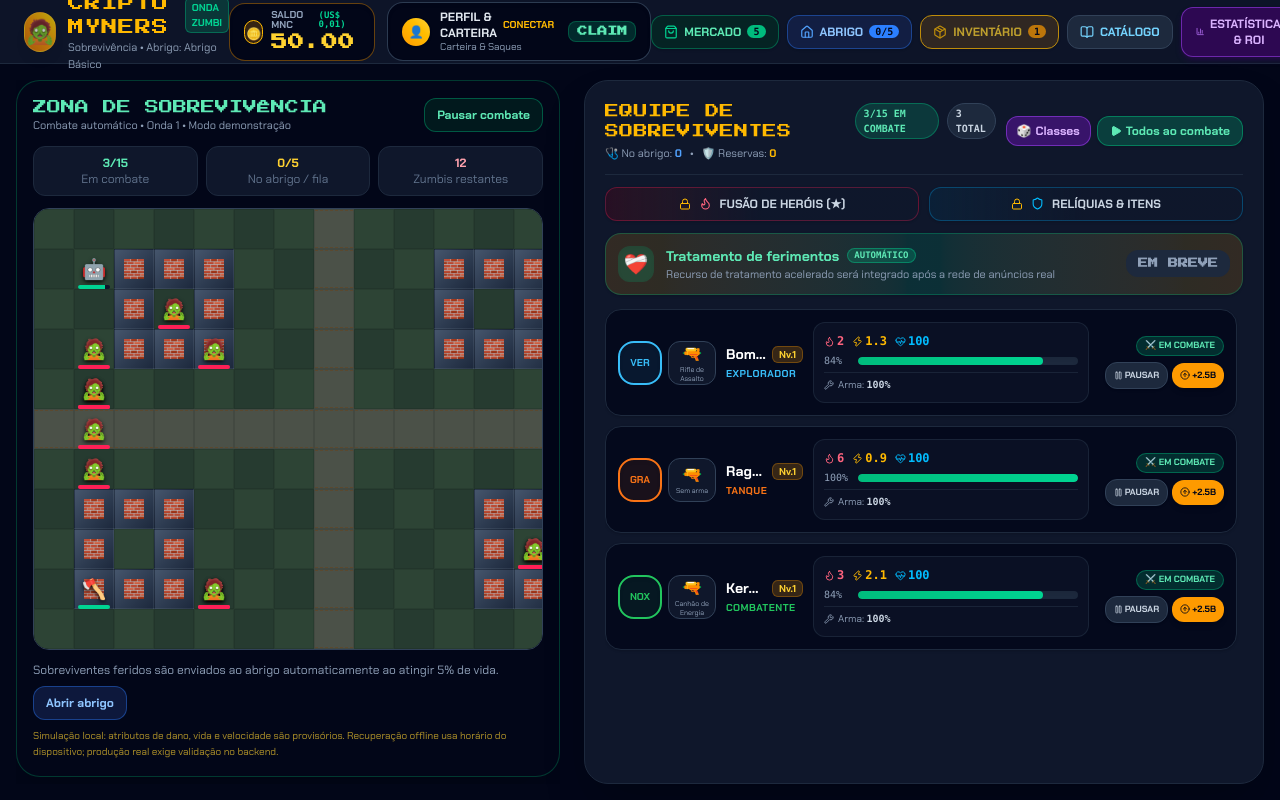
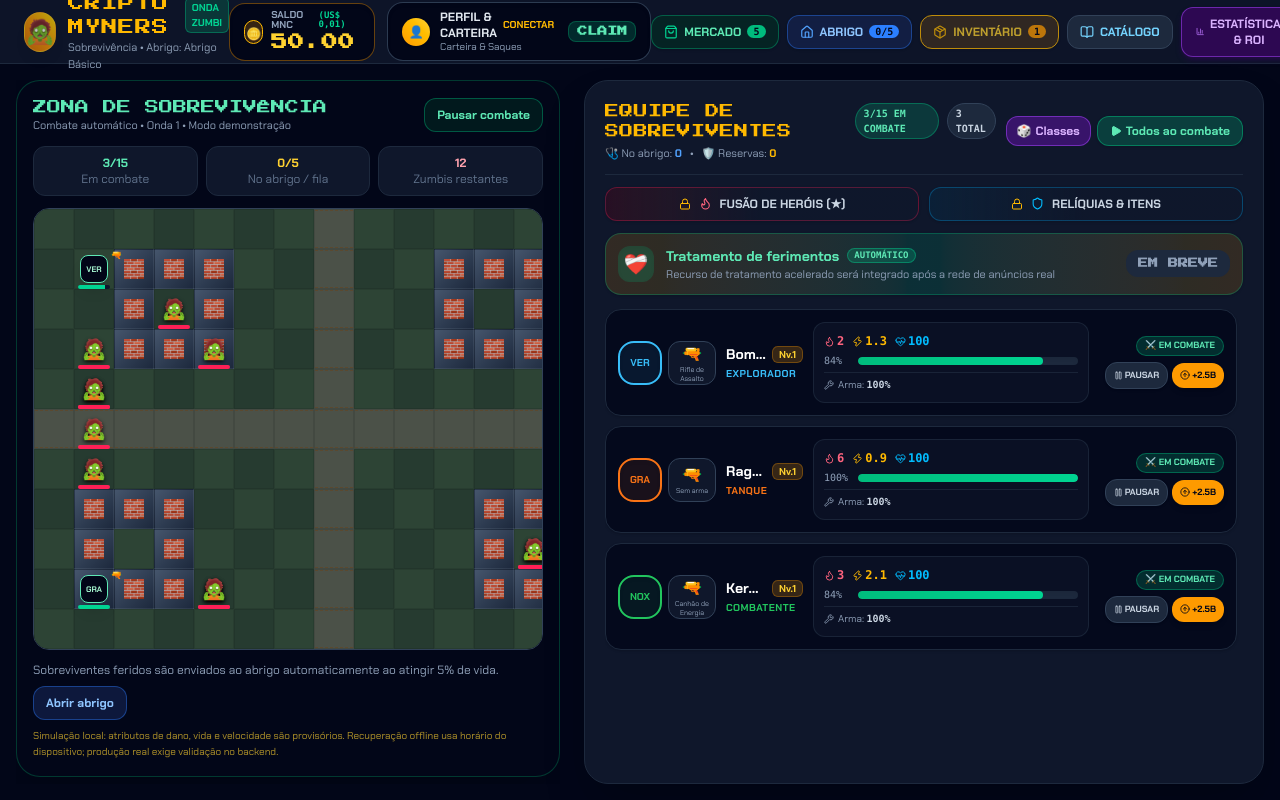
Before and after one commit to pagjusto/cryptominers, a React (Vite) app: page / in a window 1280 px wide. Built offline with nearby package versions, Linux system fonts and the light colour scheme.

Commit message:
feat: show new hero identities in survival combat board

```diff
--- a/src/components/ZombieSurvivalBoard.jsx
+++ b/src/components/ZombieSurvivalBoard.jsx
@@ -1,4 +1,5 @@
 import React, { useEffect, useMemo, useRef, useState } from 'react';
+import { HERO_ROSTER, getWeaponById } from '../data/heroRoster';
 
 const COLS = 15;
 const ROWS = 11;
@@ -251,12 +252,18 @@ export default function ZombieSurvivalBoard({ survivors = [], onSurvivorsChange,
               {road && !wall && <span className="absolute inset-0 border-y border-dashed border-yellow-900/40" />}
             </div>;
           })}
-          {survivors.filter(s => s.status === 'work').map(s => (
-            <div key={s.id} className="absolute z-10 flex flex-col items-center justify-center" style={{ left: s.x * 40, top: s.y * 40, width: 40, height: 40 }}>
-              <span className="text-xl drop-shadow-[0_2px_2px_rgba(0,0,0,0.9)]">{s.avatar || '🧑‍🚀'}</span>
-              <span className="absolute bottom-0 w-8 h-1 rounded bg-slate-900 overflow-hidden"><span className="block h-full bg-emerald-400" style={{ width: `${Math.max(0, s.currentHealth / s.maxHealth * 100)}%` }} /></span>
-            </div>
-          ))}
+          {survivors.filter(s => s.status === 'work').map(s => {
+            const rosterIndex = Math.max(0, survivors.findIndex(item => item.id === s.id)) % HERO_ROSTER.length;
+            const hero = HERO_ROSTER.find(item => item.id === s.heroId) || HERO_ROSTER[rosterIndex];
+            const weapon = getWeaponById(hero.weaponId);
+            return (
+              <div key={s.id} title={`${hero.name} • ${weapon?.name || 'Sem arma'}`} className="absolute z-10 flex flex-col items-center justify-center" style={{ left: s.x * 40, top: s.y * 40, width: 40, height: 40 }}>
+                <span className="w-7 h-7 rounded-lg border border-emerald-300 bg-slate-950 text-[8px] font-black text-emerald-200 flex items-center justify-center shadow-lg">{hero.name.slice(0, 3).toUpperCase()}</span>
+                <span className="absolute -right-2 top-0 text-[9px] text-amber-300">🔫</span>
+                <span className="absolute bottom-0 w-8 h-1 rounded bg-slate-900 overflow-hidden"><span className="block h-full bg-emerald-400" style={{ width: `${Math.max(0, s.currentHealth / s.maxHealth * 100)}%` }} /></span>
+              </div>
+            );
+          })}
           {aliveZombies.map(z => (
             <div key={z.id} className="absolute z-20 flex flex-col items-center justify-center" style={{ left: z.x * 40, top: z.y * 40, width: 40, height: 40 }}>
               <span className="text-xl drop-shadow-[0_2px_2px_rgba(0,0,0,0.9)]">🧟</span>
```
